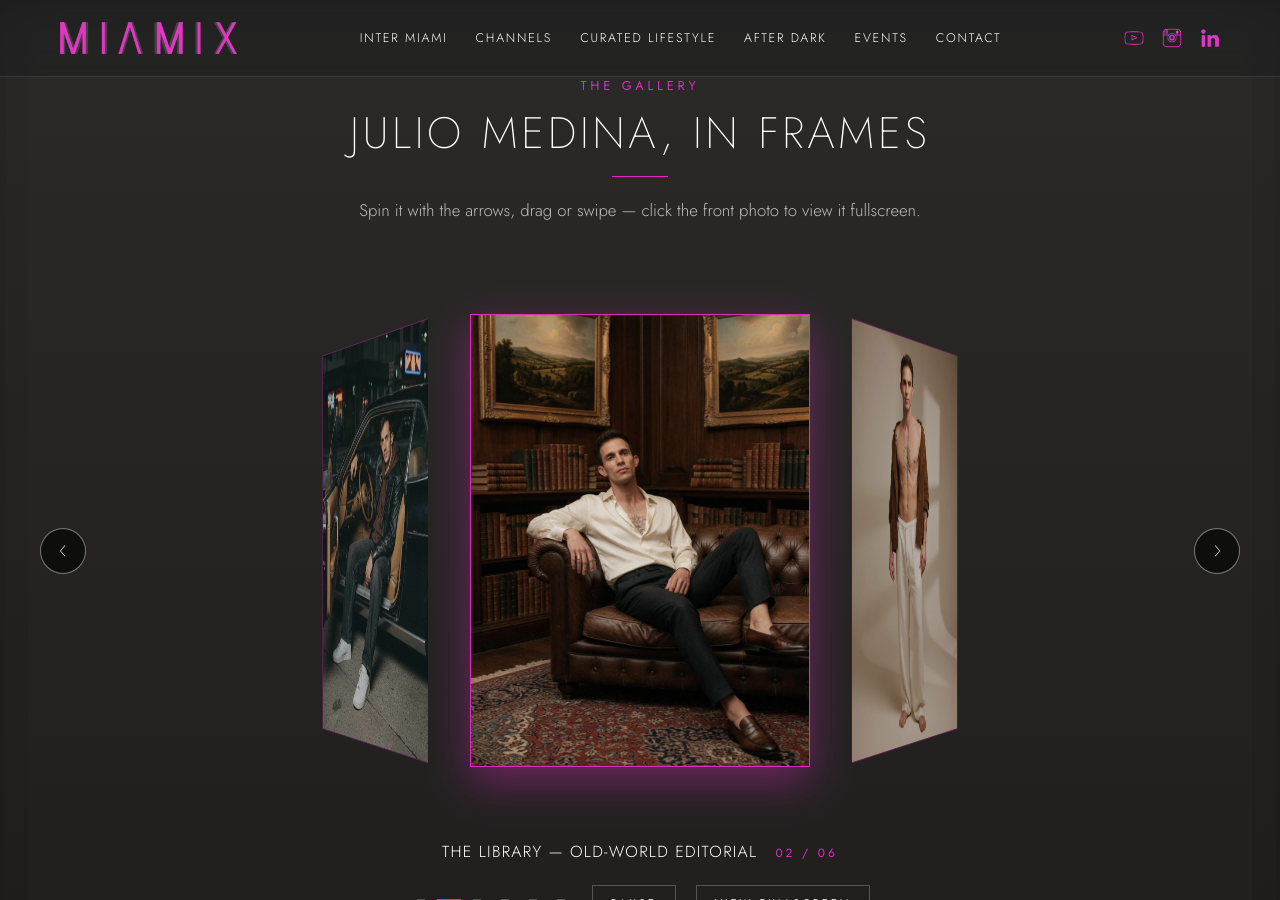
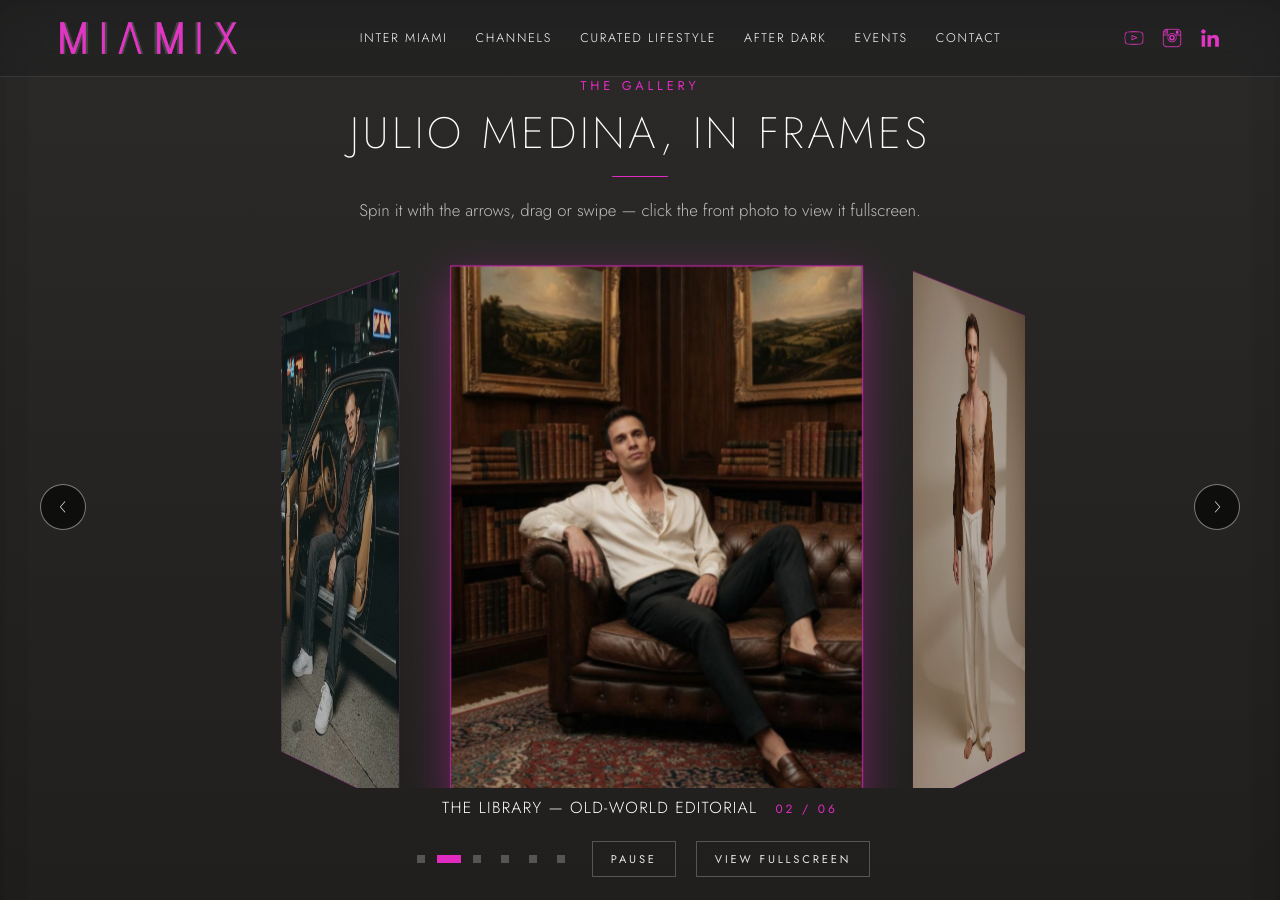
Before and after one commit to MIAMIX-io/MIAMIX.VIP-Site, a Jekyll site: the page built from after-dark.html, in a window 1280 px wide and 900 px high, scrolled down 1037 px. Built offline with Jekyll 4.4.1, drawn with Linux system fonts in a browser that asks for light colours.

Commit message:
Enhance carousel styles for After Dark theme
Added styles for wider carousel and responsive adjustments.

```diff
--- a/assets/css/after-dark.css
+++ b/assets/css/after-dark.css
@@ -214,3 +214,42 @@ a.ad-eyebrow:hover { color: #fff; }
 .after-dark-page .ad-closing .ad-btn:hover { background: #fff !important; border-color: #fff !important; color: #000 !important; }
 .after-dark-page .ad-closing .ad-btn--ghost { background: transparent !important; border-color: #fff !important; color: #fff !important; }
 .after-dark-page .ad-closing .ad-btn--ghost:hover { background: #fff !important; border-color: #fff !important; color: #E12BC0 !important; }
+
+/* WIDER CAROUSEL - After Dark */
+.ad-section#gallery .ad-wrap {
+  max-width: 1480px;
+}
+
+.ad-scene {
+  width: min(96vw, 1360px);
+  max-width: none;
+  height: 580px;
+  perspective: 1600px;
+  margin: 0 auto;
+}
+
+.ad-ring li {
+  width: 440px;
+  height: 540px;
+}
+
+@media (max-width: 900px) {
+  .ad-scene {
+    width: min(96vw, 900px);
+    height: 460px;
+  }
+  .ad-ring li {
+    width: 340px;
+    height: 420px;
+  }
+}
+
+@media (max-width: 600px) {
+  .ad-scene {
+    height: 380px;
+  }
+  .ad-ring li {
+    width: 280px;
+    height: 360px;
+  }
+}
```
